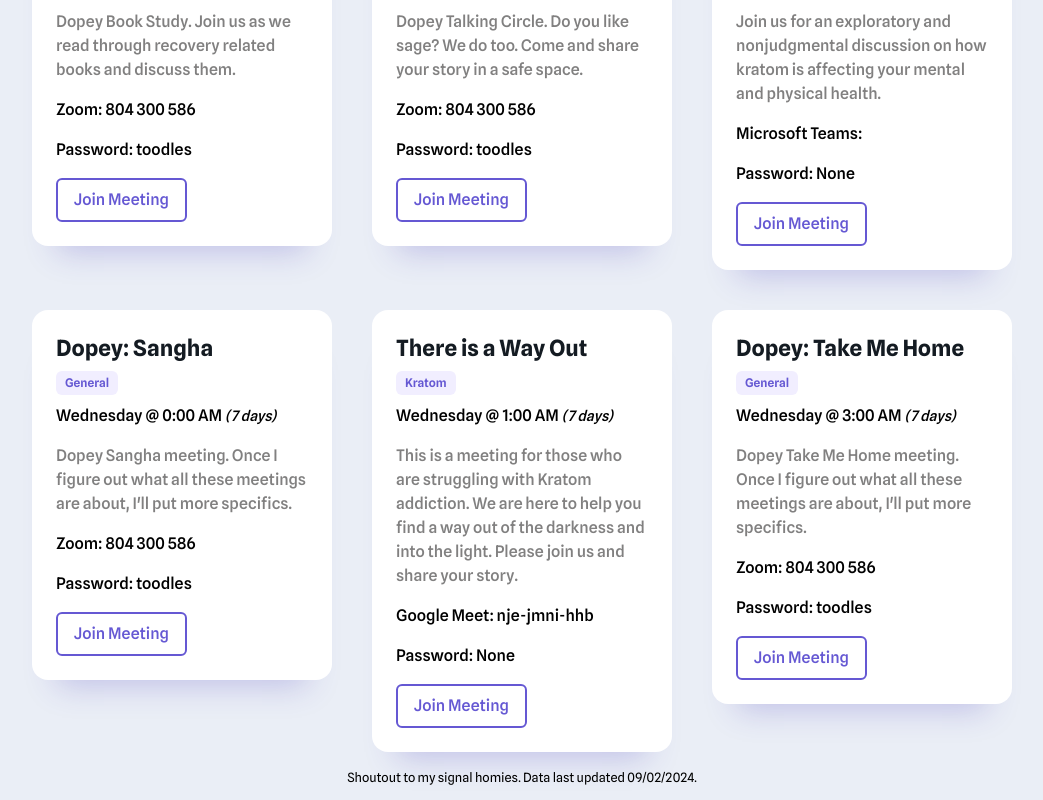
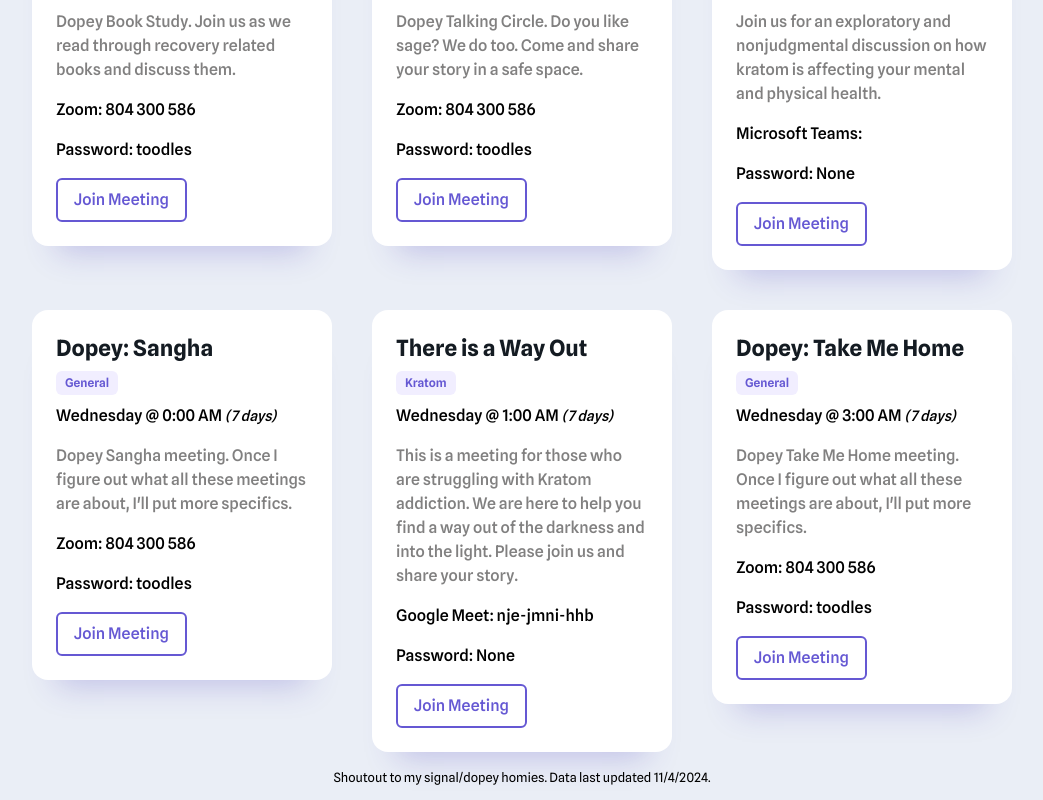
Before and after one commit to mclifford82/nextanon, a React (Create React App) app: page / in a window 1280 px wide. Shown: the part 4895-5695 px from the top of the page, without its empty margins (118-1161 px from the left). Built offline with nearby package versions, Linux system fonts and the light colour scheme.

Commit message:
Fixing Big Book time

```diff
--- a/public/data_utc.json
+++ b/public/data_utc.json
@@ -413,7 +413,7 @@
         "meeting_service_code": "804300586",
         "meeting_pw": "toodles",
         "meeting_day": 0,
-        "meeting_time_hour": 20,
+        "meeting_time_hour": 23,
         "meeting_time_minute": 0,
         "meeting_tz": "UTC",
         "meeting_notes": "Dopey Big Book. Read and discuss the Big Book of AA with the Dopey Nation."
--- a/src/App.js
+++ b/src/App.js
@@ -51,7 +51,7 @@
         ))}
       </div>
 
-      <p className="lastupdated">Shoutout to my signal homies. Data last updated 09/02/2024.</p>
+      <p className="lastupdated">Shoutout to my signal/dopey homies. Data last updated 11/4/2024.</p>
 
     </div>
   );
```
